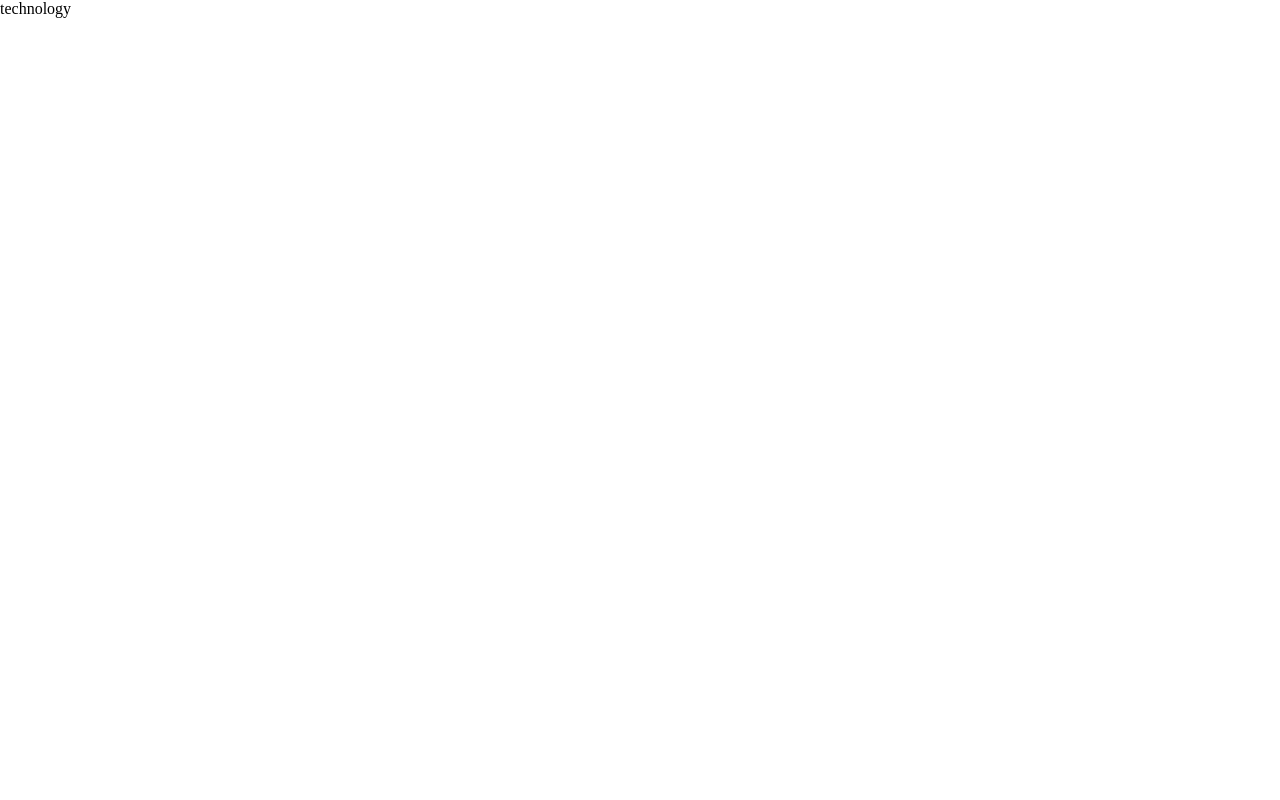
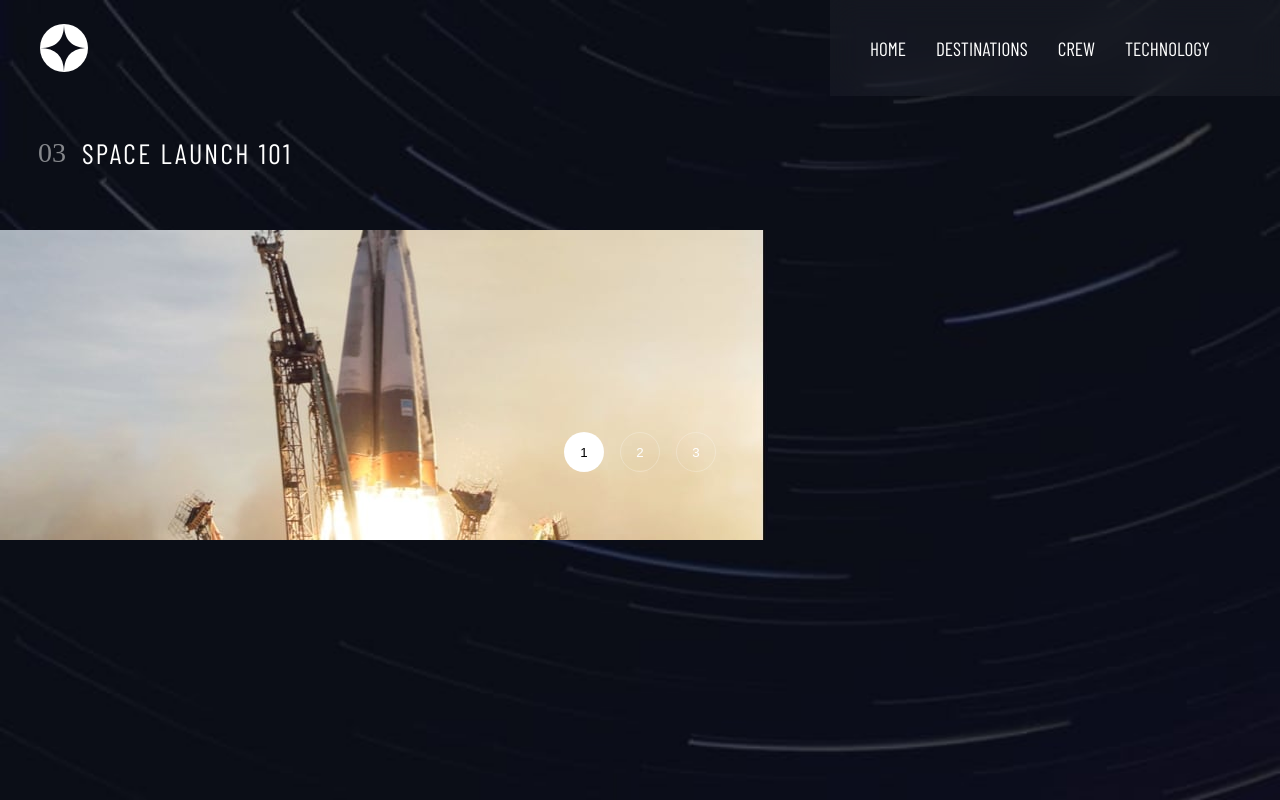
Before and after one commit to UmbraPulsar/space-travel, a Next.js app: page /technology in a window 1280 px wide. Built offline with nearby package versions, Linux system fonts and the light colour scheme; a web font is replaced by a local one.

Commit message:
added technology selection buttons

```diff
--- a/pages/technology.js
+++ b/pages/technology.js
@@ -1,7 +1,59 @@
-import React from 'react';
+import React, { useState } from 'react';
+import Navbar from '../components/Navbar';
+import AdventureStage from '../components/AdventureStage';
 
-function technology() {
-	return <div>technology</div>;
+import styles from '../styles/Tech.module.scss';
+
+const TechImage = () => {
+	return (
+		<div className={styles.TechImageContainer}>
+			<img
+				className={styles.TechImage}
+				src='\assets\technology\image-launch-vehicle-landscape.jpg'
+			/>
+		</div>
+	);
+};
+
+import data from '../data/data.json';
+export const getStaticProps = () => {
+	const technology = data.technology;
+	return { props: { techs: technology } };
+};
+
+function technology({ techs }) {
+	const [active, setActive] = useState(0);
+	return (
+		<div className={styles.TechWrapper}>
+			<Navbar />
+			<AdventureStage number='03' text='Space Launch 101' />
+			<TechImage />
+			<div className={styles.TechSelectionListContainer}>
+				<ul className={styles.TechSelectionList}>
+					{techs.map((item, index) => {
+						if (index == active) {
+							return (
+								<li>
+									<button
+										className={`${styles.TechButton} ${styles.active}`}>
+										{index + 1}
+									</button>
+								</li>
+							);
+						} else {
+							return (
+								<li>
+									<button className={styles.TechButton}>
+										{index + 1}
+									</button>
+								</li>
+							);
+						}
+					})}
+				</ul>
+			</div>
+		</div>
+	);
 }
 
 export default technology;
--- /dev/null
+++ b/styles/Tech.module.scss
@@ -0,0 +1,49 @@
+.TechWrapper {
+	min-height: 100vh;
+	width: 100%;
+	background-color: black;
+	background-repeat: no-repeat;
+	background-size: cover;
+	background-position: center center;
+	background-image: url('/assets/technology/background-technology-mobile.jpg');
+	@media screen and (min-width: 810px) {
+		background-image: url('/assets/technology/background-technology-tablet.jpg');
+	}
+	@media screen and (min-width: 1400px) {
+		flex-direction: row;
+		padding-top: 40px;
+		background-image: url('/assets/technology/background-technology-desktop.jpg');
+	}
+}
+.TechImageContainer {
+	margin: 2rem 0;
+	max-height: 170px;
+}
+.TechImage {
+	max-width: 100%;
+}
+
+.TechSelectionListContainer {
+	display: flex;
+	justify-content: center;
+}
+.TechSelectionList {
+	display: flex;
+	list-style: none;
+}
+.TechButton {
+	margin: 0 8px;
+	height: 40px;
+	width: 40px;
+	color: white;
+	border: 0.5px solid rgba(white, 0.25);
+	border-radius: 100%;
+	background: none;
+	&.active {
+		color: black;
+		background-color: white;
+	}
+	&:hover {
+		cursor: pointer;
+	}
+}
```
